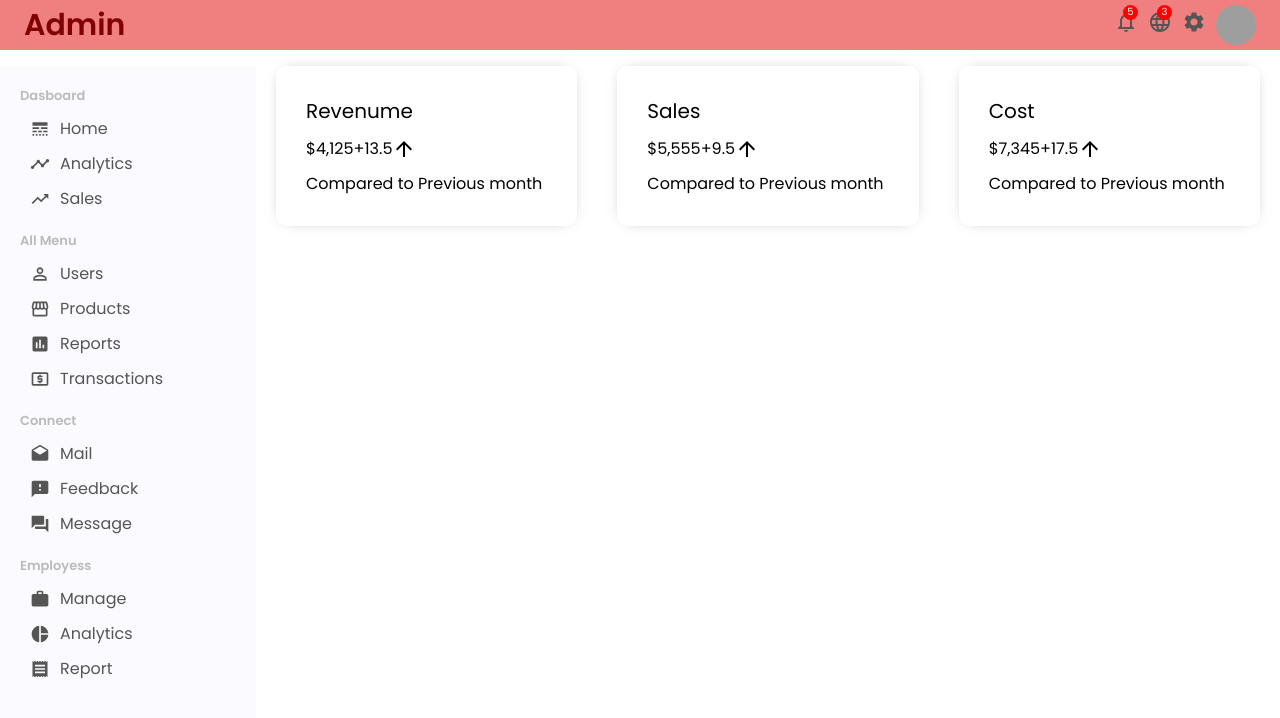
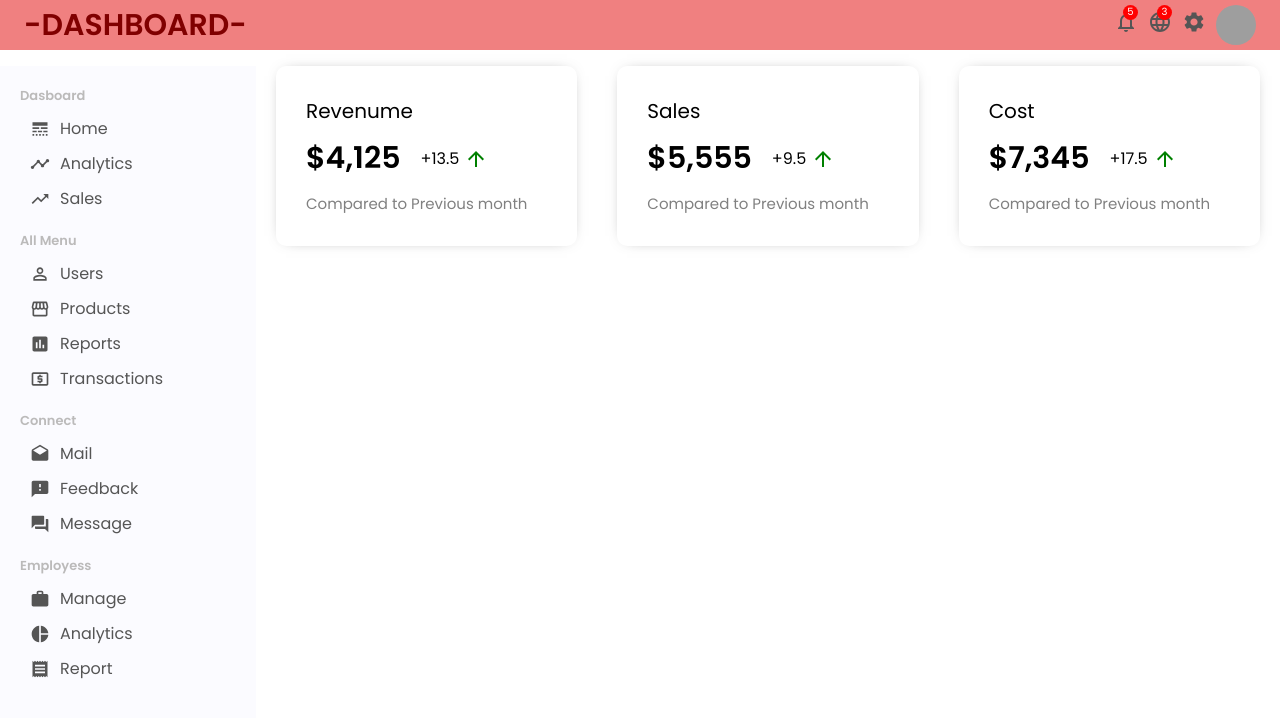
Before and after one commit to brs14shn/react_admin_dashboard, a React (Create React App) app: page / in a window 1280 px wide. Shown: the top 718 px of the page. Built offline with nearby package versions, Linux system fonts and the light colour scheme; grey boxes are pictures that could not be loaded.

Commit message:
Chart comp created

```diff
--- a/src/components/Featured.jsx
+++ b/src/components/Featured.jsx
@@ -1,5 +1,5 @@
 import React from 'react'
-import {FeaturedContainer,FeaturedWrapper,FeaturedTitle,FeaturedMoneyContainer} from './styles/Featured.styled'
+import {FeaturedContainer,FeaturedWrapper,FeaturedTitle,FeaturedMoneyContainer,FeaturedSub} from './styles/Featured.styled'
 import {featuredData} from "../helper/dummyData"
 import { ArrowUpward } from '@mui/icons-material'
 
@@ -10,10 +10,11 @@ const Featured = () => {
         <FeaturedWrapper key={index}>
         <FeaturedTitle>{item.title}</FeaturedTitle>
         <FeaturedMoneyContainer>
-            <span>{item.money}</span>
-            <span>{item.moneyRate}</span><ArrowUpward/>
+            <span className='featuredMoney'>{item.money}</span>
+            <span className='featuredMoneyRate' >{item.moneyRate}</span>
+            <ArrowUpward  color="green" className='featuredIcon' />
         </FeaturedMoneyContainer>
-        <span>Compared to Previous month</span>
+        <FeaturedSub>Compared to Previous month</FeaturedSub>
     </FeaturedWrapper>
        ))}
 
--- a/src/components/Navbar.jsx
+++ b/src/components/Navbar.jsx
@@ -11,7 +11,7 @@ const Navbar = () => {
         <NavbarWrapper>
             <TopLeft>
                 <Logo>
-                    Admin
+                   -DASHBOARD-
                 </Logo>
 
             </TopLeft>
--- a/src/components/styles/Featured.styled.jsx
+++ b/src/components/styles/Featured.styled.jsx
@@ -21,4 +21,30 @@ export const FeaturedMoneyContainer = styled.div`
     margin: 10px 0px;
     display: flex;
     align-items: center;
+
+    .featuredMoney{
+        font-size: 30px;
+        font-weight: 600;
+    }
+    .featuredMoneyRate{
+        display: flex;
+        align-items: center;
+        margin-left: 20px;
+    }
+
+    .featuredIcon{
+        font-size: 24px;
+        margin-left: 5px;
+        color:green;
+        font-weight: 800;
+        /* color: ${({ color }) => color && 'red'}; */
+    }
+   .featuredIcon.negative{
+        color: red;
+    }
+    `
+
+export const FeaturedSub = styled.span`
+    font-size: 15px;
+    color: gray;
 `
```
Also changed, not shown: src/components/Chart.js (added, +9 -0 lines).
